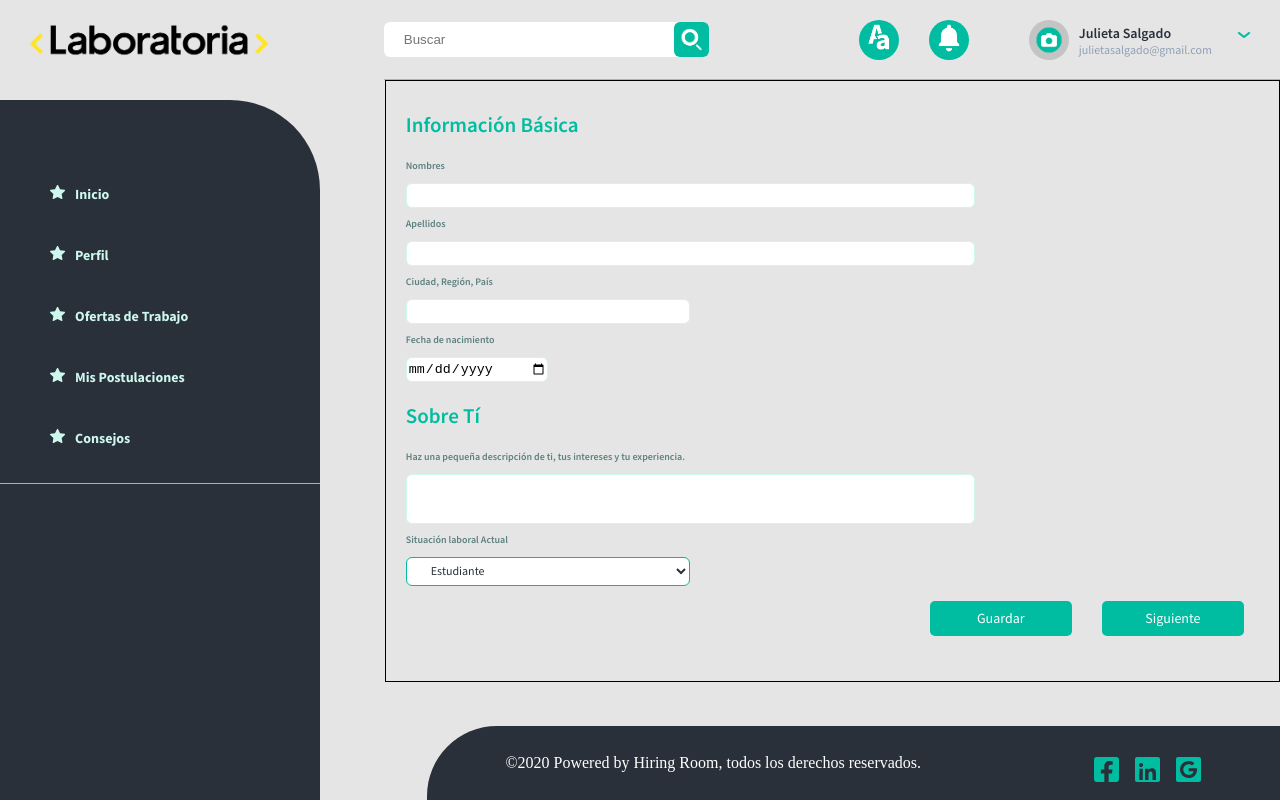
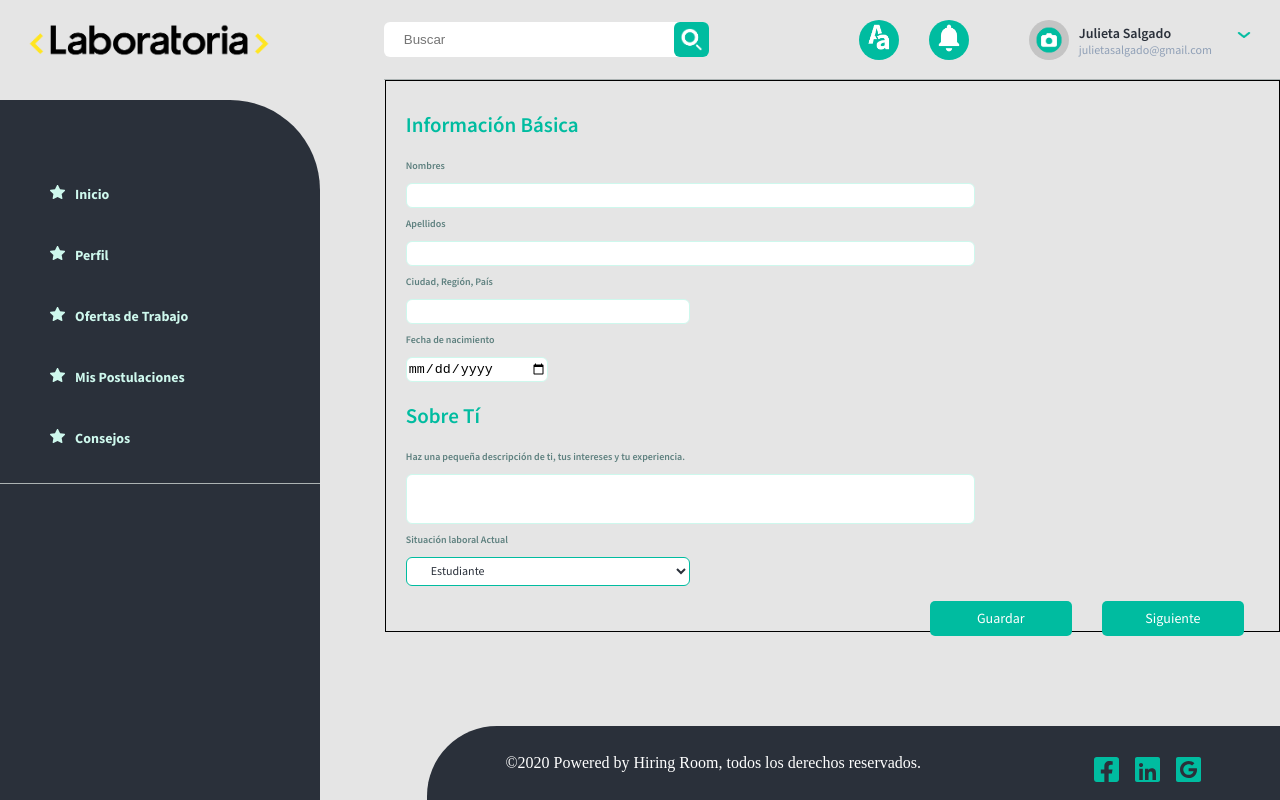
Before and after one commit to nataliabarriga/SCL011-Laborum-Postulante, a React (Create React App) app: page / in a window 1280 px wide. Built offline with nearby package versions, Linux system fonts and the light colour scheme.

Commit message:
ultimos cambios de hoy

```diff
--- a/src/Views/defaultComponent/Container.css
+++ b/src/Views/defaultComponent/Container.css
@@ -1,6 +1,6 @@
 .container{
     border: 1px solid black;
-    height: 580px;
+    height: 530px;
     padding: 10px 20px;
     float: right;
     background: #E5E5E5;
--- a/src/Views/defaultComponent/Container.js
+++ /dev/null
@@ -1,15 +0,0 @@
-import React from 'react';
-import './Container.css';
-import ProfileOne from '../ProfileOne';
-
-const Container = () => {
-  return (
-    <div className="col-8 container">
-      <div>
-        <ProfileOne />
-      </div>
-    </div>
-  );
-};
-
-export default Container;
--- a/src/Views/defaultComponent/Container.jsx
+++ b/src/Views/defaultComponent/Container.jsx
@@ -7,7 +7,6 @@ const Container = () => {
     <div className="col-8 container">
       <div>
         <ProfileOne/>
-        OFERTAS LABORALES
       </div>
     </div>
   );
```
